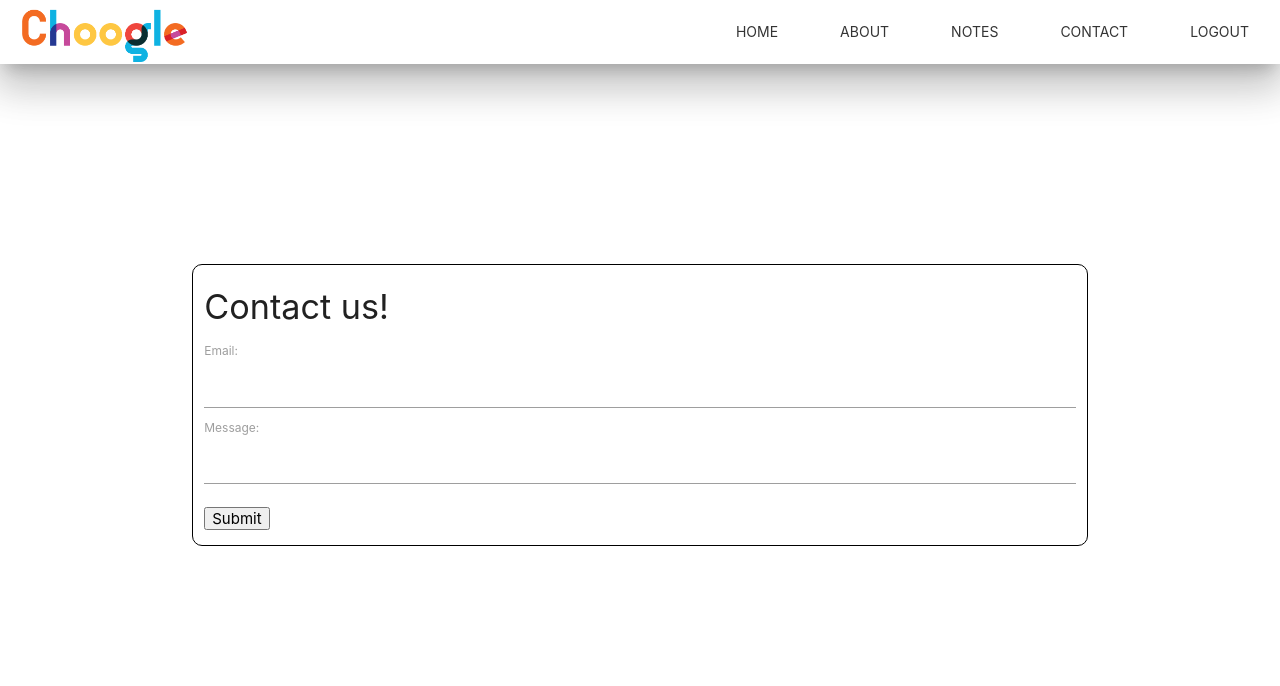
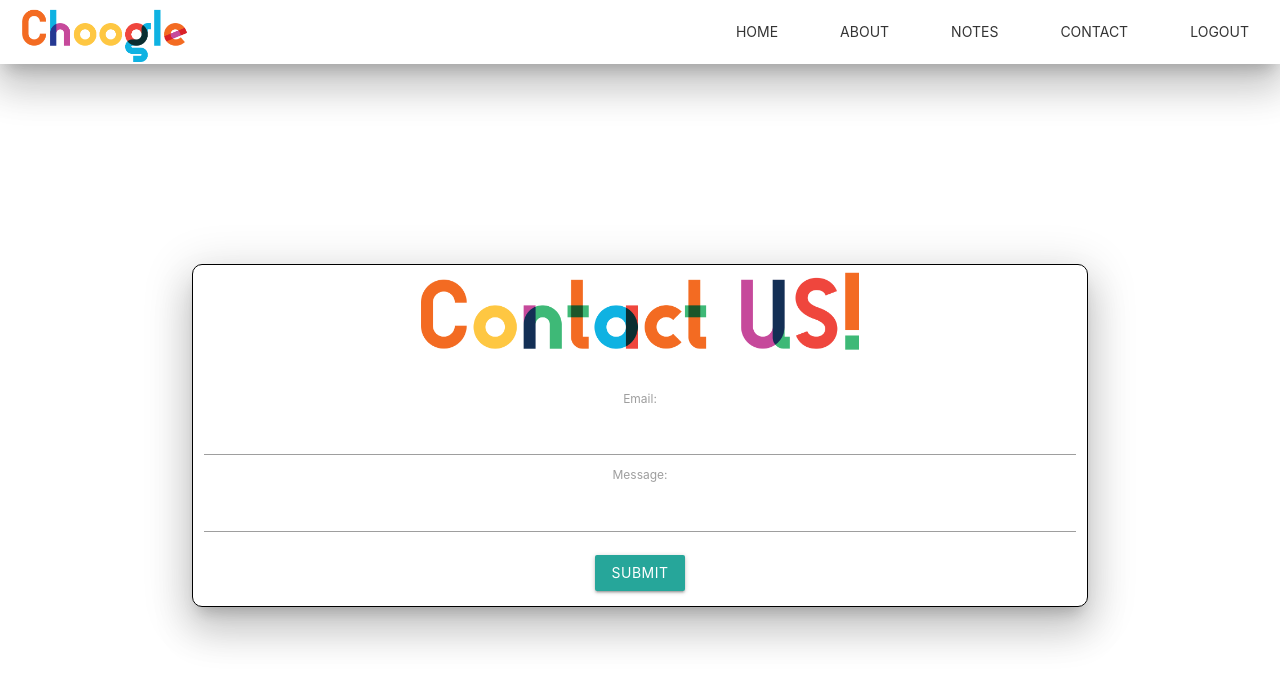
Before and after one commit to kmeersman624/Choogle, a React (Create React App) app in the folder client/: page /contact in a window 1280 px wide. Shown: the top 686 px of the page. Built offline with nearby package versions, Linux system fonts and the light colour scheme.

Commit message:
contact page edited

```diff
--- a/client/src/components/ContactForm/index.js
+++ b/client/src/components/ContactForm/index.js
@@ -1,4 +1,6 @@
 import React from "react";
+import { Button } from "react-materialize";
+import contactUs from "../../images/contactUs.png"
 import "./style.css";
 
 export default class ContactForm extends React.Component {
@@ -13,16 +15,17 @@ export default class ContactForm extends React.Component {
   render() {
     const { status } = this.state;
     return (
-      <div className="container">
+      <div className="container center">
         <div className="row">
-          <div className="col s12 form">
+          <div className="col s12 form z-depth-5">
+          <img className="contact" src={contactUs} />
             <form
               onSubmit={this.submitForm}
               action="https://formspree.io/moqkpgwy"
               method="POST"
             >
               <span>
-                <h4>Contact us!</h4>
+
               </span>
               <label>Email:</label>
               <input type="email" name="email" />
@@ -31,7 +34,9 @@ export default class ContactForm extends React.Component {
               {status === "SUCCESS" ? (
                 <p>Thanks!</p>
               ) : (
-                <button className="marginTopBottom">Submit</button>
+                <Button className="submit" node="button" type="submit" waves="light">
+            Submit
+          </Button>
               )}
               {status === "ERROR" && <p>Ooops! There was an error.</p>}
             </form>
--- a/client/src/components/ContactForm/style.css
+++ b/client/src/components/ContactForm/style.css
@@ -5,7 +5,12 @@
   margin-top: 200px;
 }
 
-.marginTopBottom {
+.submit {
   margin-top: 1rem;
   margin-bottom: 1rem;
 }
+
+.contact{
+  height: 115px;
+
+}
```
Also changed, not shown: client/src/images/contactUs.png (added), 1 other file (tests, documents, lock files or other folders).
